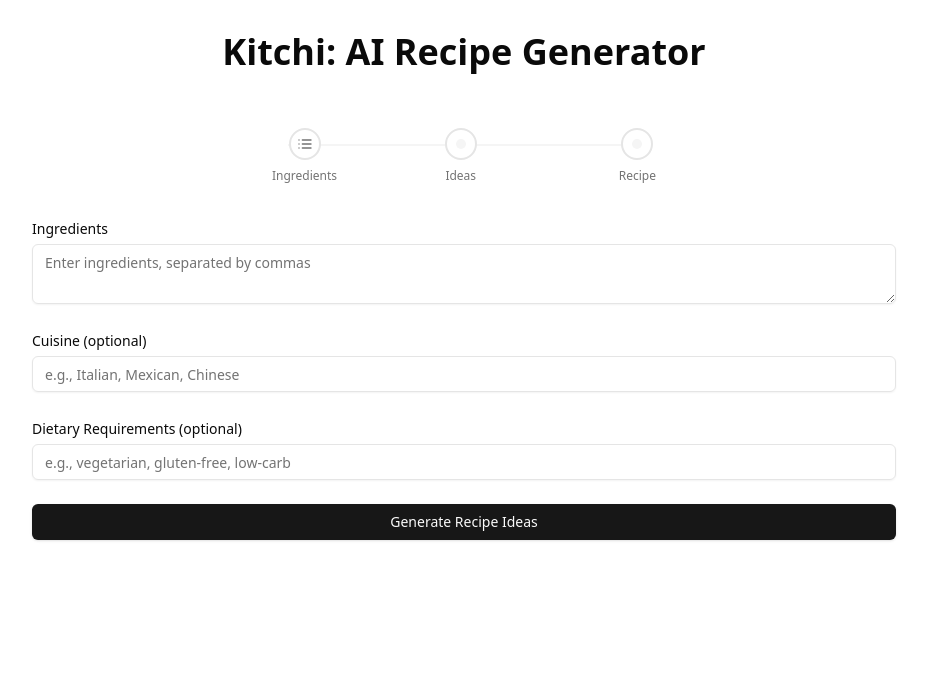
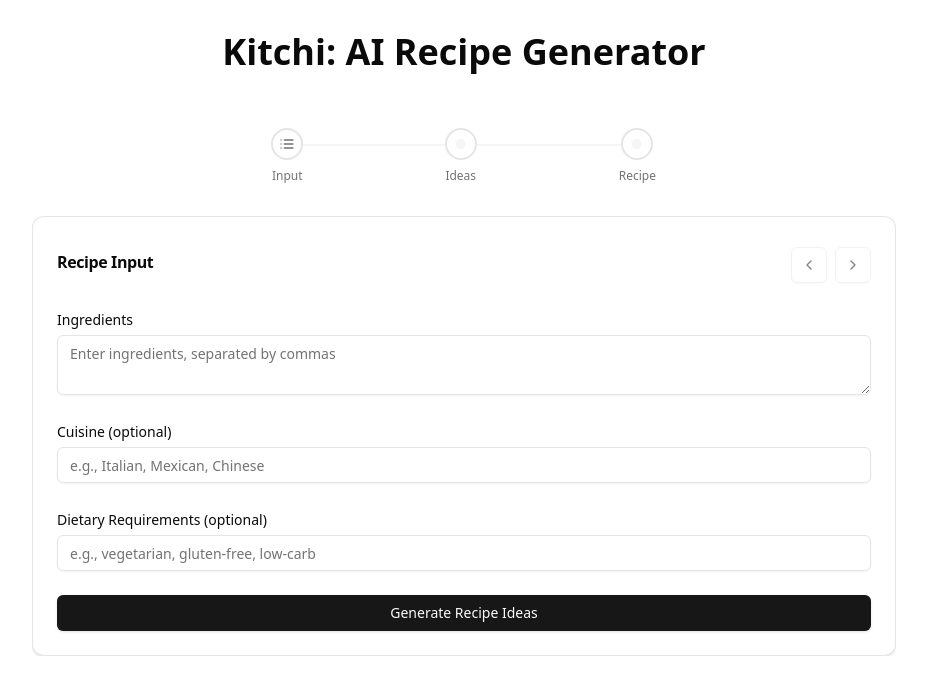
Before and after one commit to mhurhangee/kitchi-ai-recipe-guru, a Next.js app: page / in a window 1280 px wide. Shown: the top 694 px of the page, without its empty margins (176-1103 px from the left). Built offline with nearby package versions, Linux system fonts and the light colour scheme.

Commit message:
horizontal sliding layout

```diff
--- a/components/FullRecipe.tsx
+++ b/components/FullRecipe.tsx
@@ -1,4 +1,3 @@
-import { Button } from '@/components/ui/button'
 import { Card, CardContent, CardHeader, CardTitle } from '@/components/ui/card'
 
 type FullRecipe = {
@@ -10,10 +9,9 @@
 
 type FullRecipeProps = {
   recipe: FullRecipe | null
-  onBack: () => void
 }
 
-export function FullRecipe({ recipe, onBack }: FullRecipeProps) {
+export function FullRecipe({ recipe }: FullRecipeProps) {
   if (!recipe) return null
 
   return (
@@ -38,7 +36,6 @@
             ))}
           </ol>
         </div>
-        <Button variant="outline" onClick={onBack}>Back to Recipe Ideas</Button>
       </CardContent>
     </Card>
   )
--- a/components/RecipeGeneratorLayout.tsx
+++ b/components/RecipeGeneratorLayout.tsx
@@ -1,11 +1,14 @@
 'use client'
 
-import { useState } from 'react'
+import { useState, useRef, useEffect } from 'react'
 import { motion, AnimatePresence } from 'framer-motion'
 import { RecipeForm } from './RecipeForm'
 import { RecipeIdeas } from './RecipeIdeas'
 import { FullRecipe } from './FullRecipe'
 import { RecipeStepper } from './RecipeStepper'
+import { Card, CardContent, CardHeader, CardTitle } from '@/components/ui/card'
+import { Button } from '@/components/ui/button'
+import { ChevronLeft, ChevronRight } from 'lucide-react'
 
 type RecipeIdea = {
   id: string
@@ -20,28 +23,68 @@
   instructions: string[]
 }
 
+const stages = ['input', 'ideas', 'recipe']
+
 export function RecipeGeneratorLayout() {
-  const [activePanel, setActivePanel] = useState('form')
+  const [activePanel, setActivePanel] = useState('input')
   const [recipeIdeas, setRecipeIdeas] = useState<RecipeIdea[]>([])
   const [selectedRecipe, setSelectedRecipe] = useState<FullRecipeType | null>(null)
   const [completedSteps, setCompletedSteps] = useState<string[]>([])
+  const [direction, setDirection] = useState(0)
+  const [containerHeight, setContainerHeight] = useState(0)
+  const containerRef = useRef<HTMLDivElement>(null)
+
+  useEffect(() => {
+    if (containerRef.current) {
+      setContainerHeight(containerRef.current.scrollHeight)
+    }
+  }, [activePanel])
 
   const handleFormSubmit = (ideas: RecipeIdea[]) => {
     setRecipeIdeas(ideas)
     setActivePanel('ideas')
-    setCompletedSteps(['form'])
+    setCompletedSteps(['input'])
+    setDirection(1)
   }
 
   const handleSelectRecipe = (recipe: FullRecipeType) => {
     setSelectedRecipe(recipe)
     setActivePanel('recipe')
-    setCompletedSteps(['form', 'ideas'])
+    setCompletedSteps(['input', 'ideas'])
+    setDirection(1)
   }
 
   const handleStepClick = (step: string) => {
     if (completedSteps.includes(step) || step === activePanel) {
+      setDirection(stages.indexOf(step) > stages.indexOf(activePanel) ? 1 : -1)
       setActivePanel(step)
     }
+  }
+
+  const handleNavigation = (direction: 'prev' | 'next') => {
+    const currentIndex = stages.indexOf(activePanel)
+    if (direction === 'prev' && currentIndex > 0) {
+      setDirection(-1)
+      setActivePanel(stages[currentIndex - 1])
+    } else if (direction === 'next' && currentIndex < stages.length - 1 && completedSteps.includes(stages[currentIndex])) {
+      setDirection(1)
+      setActivePanel(stages[currentIndex + 1])
+    }
+  }
+
+  const slideVariants = {
+    enter: (direction: number) => ({
+      x: direction > 0 ? '100%' : '-100%',
+      opacity: 0,
+    }),
+    center: {
+      x: 0,
+      opacity: 1,
+    },
+    exit: (direction: number) => ({
+      x: direction > 0 ? '-100%' : '100%',
+      opacity: 0,
+    }),
   }
 
   return (
@@ -51,48 +94,147 @@
         onStepClick={handleStepClick}
         completedSteps={completedSteps}
       />
-      <AnimatePresence mode="wait">
-        {activePanel === 'form' && (
+      <div
+        className="relative overflow-hidden"
+        style={{ height: containerHeight }}
+        ref={containerRef}
+      >
+        <AnimatePresence initial={false} custom={direction} mode="wait">
+          {activePanel === 'input' && (
             <motion.div
-            key="form"
-            initial={{ opacity: 0, y: 50 }}
-            animate={{ opacity: 1, y: 0 }}
-            exit={{ opacity: 0, y: -50 }}
-            transition={{ duration: 0.3 }}
+              key="input"
+              custom={direction}
+              variants={slideVariants}
+              initial="enter"
+              animate="center"
+              exit="exit"
+              transition={{
+                x: { type: "spring", stiffness: 300, damping: 30 },
+                opacity: { duration: 0.2 }
+              }}
+              className="absolute w-full"
             >
+              <Card>
+                <CardHeader className="flex flex-row items-center justify-between">
+                  <CardTitle>Recipe Input</CardTitle>
+                  <div className="flex space-x-2">
+                    <Button
+                      variant="outline"
+                      size="icon"
+                      onClick={() => handleNavigation('prev')}
+                      disabled={true}
+                    >
+                      <ChevronLeft className="h-4 w-4" />
+                      <span className="sr-only">Previous</span>
+                    </Button>
+                    <Button
+                      variant="outline"
+                      size="icon"
+                      onClick={() => handleNavigation('next')}
+                      disabled={!completedSteps.includes('input')}
+                    >
+                      <ChevronRight className="h-4 w-4" />
+                      <span className="sr-only">Next</span>
+                    </Button>
+                  </div>
+                </CardHeader>
+                <CardContent>
                   <RecipeForm onSubmit={handleFormSubmit} />
+                </CardContent>
+              </Card>
             </motion.div>
           )}
           {activePanel === 'ideas' && (
             <motion.div
               key="ideas"
-            initial={{ opacity: 0, y: 50 }}
-            animate={{ opacity: 1, y: 0 }}
-            exit={{ opacity: 0, y: -50 }}
-            transition={{ duration: 0.3 }}
+              custom={direction}
+              variants={slideVariants}
+              initial="enter"
+              animate="center"
+              exit="exit"
+              transition={{
+                x: { type: "spring", stiffness: 300, damping: 30 },
+                opacity: { duration: 0.2 }
+              }}
+              className="absolute w-full"
             >
+              <Card>
+                <CardHeader className="flex flex-row items-center justify-between">
+                  <CardTitle>Recipe Ideas</CardTitle>
+                  <div className="flex space-x-2">
+                    <Button
+                      variant="outline"
+                      size="icon"
+                      onClick={() => handleNavigation('prev')}
+                    >
+                      <ChevronLeft className="h-4 w-4" />
+                      <span className="sr-only">Previous</span>
+                    </Button>
+                    <Button
+                      variant="outline"
+                      size="icon"
+                      onClick={() => handleNavigation('next')}
+                      disabled={!completedSteps.includes('ideas')}
+                    >
+                      <ChevronRight className="h-4 w-4" />
+                      <span className="sr-only">Next</span>
+                    </Button>
+                  </div>
+                </CardHeader>
+                <CardContent>
                   <RecipeIdeas
                     ideas={recipeIdeas}
                     onSelectRecipe={handleSelectRecipe}
-              onBack={() => setActivePanel('form')}
                   />
+                </CardContent>
+              </Card>
             </motion.div>
           )}
           {activePanel === 'recipe' && (
             <motion.div
               key="recipe"
-            initial={{ opacity: 0, y: 50 }}
-            animate={{ opacity: 1, y: 0 }}
-            exit={{ opacity: 0, y: -50 }}
-            transition={{ duration: 0.3 }}
+              custom={direction}
+              variants={slideVariants}
+              initial="enter"
+              animate="center"
+              exit="exit"
+              transition={{
+                x: { type: "spring", stiffness: 300, damping: 30 },
+                opacity: { duration: 0.2 }
+              }}
+              className="absolute w-full"
             >
-            <FullRecipe
-              recipe={selectedRecipe}
-              onBack={() => setActivePanel('ideas')}
-            />
+              <Card>
+                <CardHeader className="flex flex-row items-center justify-between">
+                  <CardTitle>Full Recipe</CardTitle>
+                  <div className="flex space-x-2">
+                    <Button
+                      variant="outline"
+                      size="icon"
+                      onClick={() => handleNavigation('prev')}
+                    >
+                      <ChevronLeft className="h-4 w-4" />
+                      <span className="sr-only">Previous</span>
+                    </Button>
+                    <Button
+                      variant="outline"
+                      size="icon"
+                      onClick={() => handleNavigation('next')}
+                      disabled={true}
+                    >
+                      <ChevronRight className="h-4 w-4" />
+                      <span className="sr-only">Next</span>
+                    </Button>
+                  </div>
+                </CardHeader>
+                <CardContent>
+                  <FullRecipe recipe={selectedRecipe} />
+                </CardContent>
+              </Card>
             </motion.div>
           )}
         </AnimatePresence>
       </div>
+    </div>
   )
 }
--- a/components/RecipeIdeas.tsx
+++ b/components/RecipeIdeas.tsx
@@ -17,10 +17,9 @@
 type RecipeIdeasProps = {
   ideas: RecipeIdea[]
   onSelectRecipe: (recipe: FullRecipe) => void
-  onBack: () => void
 }
 
-export function RecipeIdeas({ ideas, onSelectRecipe, onBack }: RecipeIdeasProps) {
+export function RecipeIdeas({ ideas, onSelectRecipe }: RecipeIdeasProps) {
   const handleSelectRecipe = (idea: RecipeIdea) => {
     // Placeholder: Generate a mock full recipe
     const mockFullRecipe: FullRecipe = {
@@ -34,7 +33,6 @@
 
   return (
     <div className="space-y-6">
-      <h2 className="text-2xl font-bold">Recipe Ideas</h2>
       {ideas.map((idea) => (
         <Card key={idea.id}>
           <CardHeader>
@@ -46,7 +44,6 @@
           </CardContent>
         </Card>
       ))}
-      <Button variant="outline" onClick={onBack}>Back to Form</Button>
     </div>
   )
 }
--- a/components/RecipeStepper.tsx
+++ b/components/RecipeStepper.tsx
@@ -14,7 +14,7 @@
 }
 
 const steps: Step[] = [
-  { id: 'form', label: 'Ingredients', icon: <List className="h-4 w-4" /> },
+  { id: 'input', label: 'Input', icon: <List className="h-4 w-4" /> },
   { id: 'ideas', label: 'Ideas', icon: <ChefHat className="h-4 w-4" /> },
   { id: 'recipe', label: 'Recipe', icon: <UtensilsCrossed className="h-4 w-4" /> },
 ]
```
Lines whose indentation alone changed are shown as unchanged.
